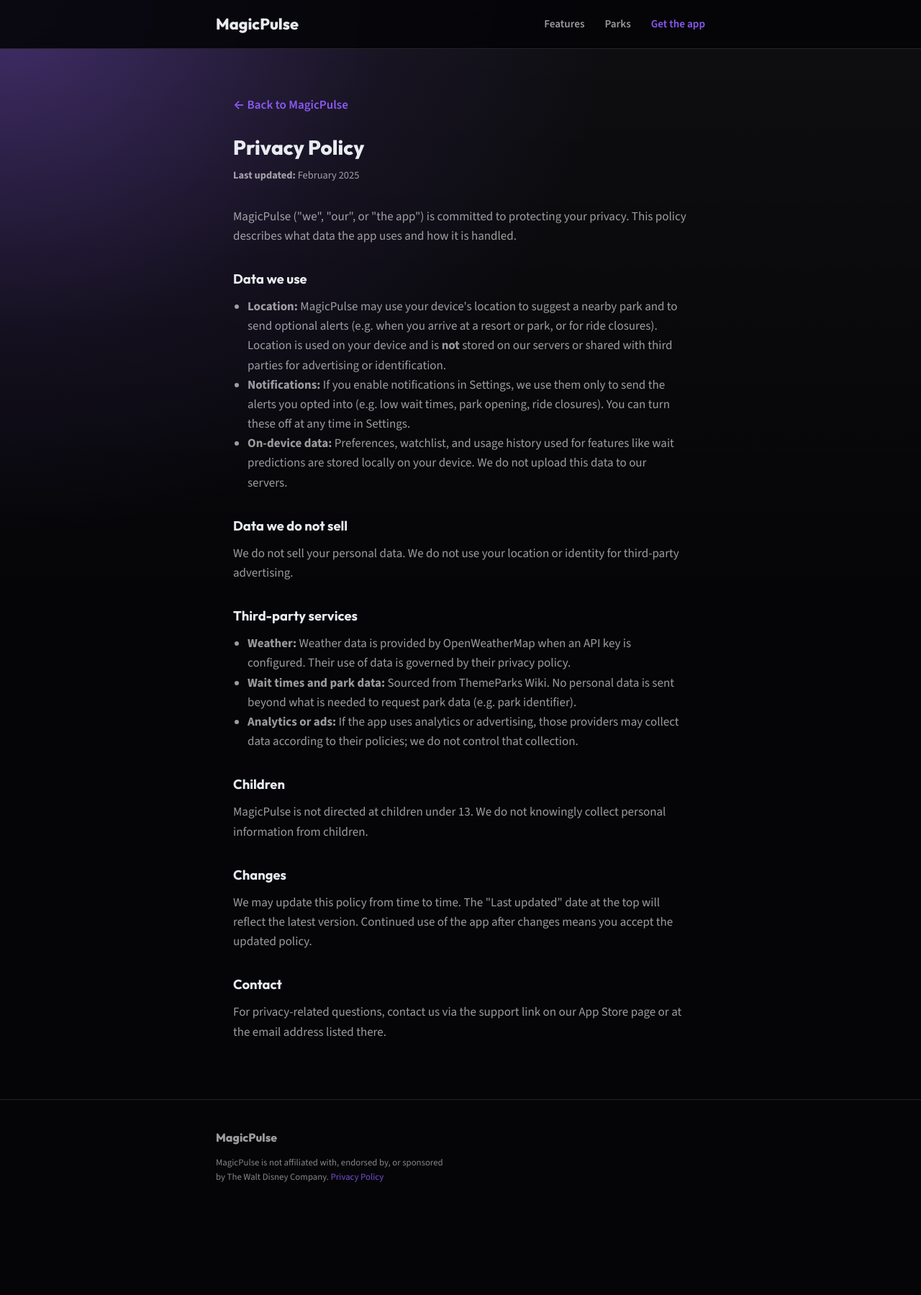
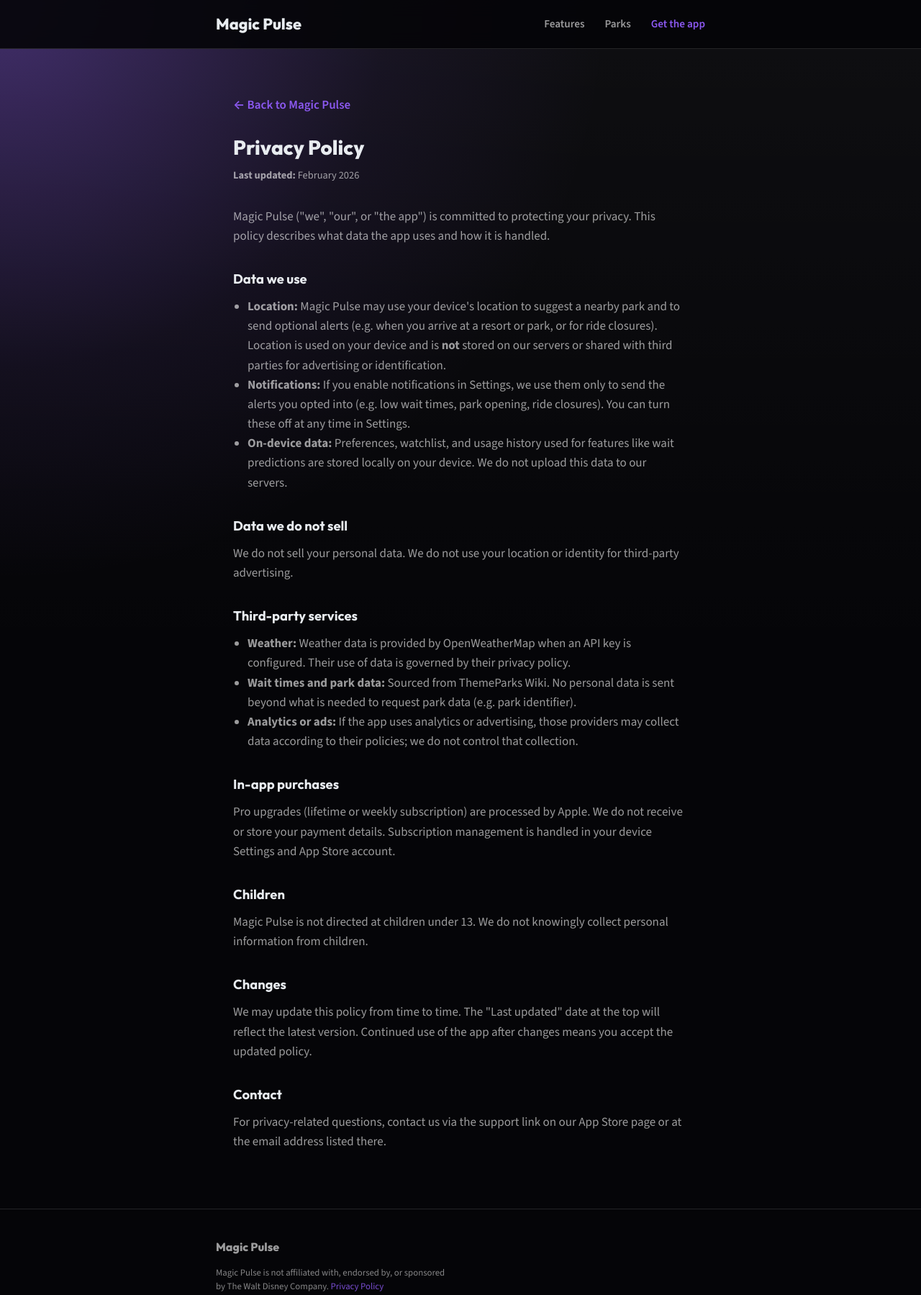
Before and after one commit to magicpulseapp/magicpulse-website, a plain HTML site: page privacy.html in a window 1280 px wide. Shown: the whole page at 72% size. Before the commit the page ends 1684 px from the top, so only its background shows below. Drawn offline with nearby package versions, Linux system fonts and the light colour scheme.

Commit message:
Update branding and site copy
Rename brand from “MagicPulse” to “Magic Pulse” across index.html and privacy.html; update meta descriptions and page titles, hero and CTA copy, footer text, and app download messaging. Bump Privacy Policy last-updated date to February 2026 and add an In-app purchases section describing Pro (lifetime or weekly) handling by Apple.

```diff
--- a/privacy.html
+++ b/privacy.html
@@ -3,8 +3,8 @@
 <head>
   <meta charset="UTF-8" />
   <meta name="viewport" content="width=device-width, initial-scale=1.0" />
-  <meta name="description" content="MagicPulse Privacy Policy — how we use location, notifications, and data." />
-  <title>Privacy Policy — MagicPulse</title>
+  <meta name="description" content="Magic Pulse Privacy Policy — how we use location, notifications, and data." />
+  <title>Privacy Policy — Magic Pulse</title>
   <link rel="preconnect" href="https://fonts.googleapis.com" />
   <link rel="preconnect" href="https://fonts.gstatic.com" crossorigin />
   <link href="https://fonts.googleapis.com/css2?family=Outfit:wght@400;500;600;700;800&family=Source+Sans+3:ital,wght@0,400;0,600;0,700;1,400&display=swap" rel="stylesheet" />
@@ -23,7 +23,7 @@
 <body>
   <header class="site-header">
     <div class="header-inner">
-      <a href="index.html" class="logo">MagicPulse</a>
+      <a href="index.html" class="logo">Magic Pulse</a>
       <nav class="nav">
         <a href="index.html#features">Features</a>
         <a href="index.html#parks">Parks</a>
@@ -37,15 +37,15 @@
 
   <main class="section">
     <article class="policy-body">
-      <a href="index.html" class="back">← Back to MagicPulse</a>
+      <a href="index.html" class="back">← Back to Magic Pulse</a>
       <h1>Privacy Policy</h1>
-      <p class="updated"><strong>Last updated:</strong> February 2025</p>
+      <p class="updated"><strong>Last updated:</strong> February 2026</p>
 
-      <p>MagicPulse ("we", "our", or "the app") is committed to protecting your privacy. This policy describes what data the app uses and how it is handled.</p>
+      <p>Magic Pulse ("we", "our", or "the app") is committed to protecting your privacy. This policy describes what data the app uses and how it is handled.</p>
 
       <h2>Data we use</h2>
       <ul>
-        <li><strong>Location:</strong> MagicPulse may use your device's location to suggest a nearby park and to send optional alerts (e.g. when you arrive at a resort or park, or for ride closures). Location is used on your device and is <strong>not</strong> stored on our servers or shared with third parties for advertising or identification.</li>
+        <li><strong>Location:</strong> Magic Pulse may use your device's location to suggest a nearby park and to send optional alerts (e.g. when you arrive at a resort or park, or for ride closures). Location is used on your device and is <strong>not</strong> stored on our servers or shared with third parties for advertising or identification.</li>
         <li><strong>Notifications:</strong> If you enable notifications in Settings, we use them only to send the alerts you opted into (e.g. low wait times, park opening, ride closures). You can turn these off at any time in Settings.</li>
         <li><strong>On-device data:</strong> Preferences, watchlist, and usage history used for features like wait predictions are stored locally on your device. We do not upload this data to our servers.</li>
       </ul>
@@ -60,8 +60,11 @@
         <li><strong>Analytics or ads:</strong> If the app uses analytics or advertising, those providers may collect data according to their policies; we do not control that collection.</li>
       </ul>
 
+      <h2>In-app purchases</h2>
+      <p>Pro upgrades (lifetime or weekly subscription) are processed by Apple. We do not receive or store your payment details. Subscription management is handled in your device Settings and App Store account.</p>
+
       <h2>Children</h2>
-      <p>MagicPulse is not directed at children under 13. We do not knowingly collect personal information from children.</p>
+      <p>Magic Pulse is not directed at children under 13. We do not knowingly collect personal information from children.</p>
 
       <h2>Changes</h2>
       <p>We may update this policy from time to time. The "Last updated" date at the top will reflect the latest version. Continued use of the app after changes means you accept the updated policy.</p>
@@ -73,8 +76,8 @@
 
   <footer class="site-footer">
     <div class="container">
-      <p class="footer-brand">MagicPulse</p>
-      <p class="footer-legal">MagicPulse is not affiliated with, endorsed by, or sponsored by The Walt Disney Company. <a href="privacy.html">Privacy Policy</a></p>
+      <p class="footer-brand">Magic Pulse</p>
+      <p class="footer-legal">Magic Pulse is not affiliated with, endorsed by, or sponsored by The Walt Disney Company. <a href="privacy.html">Privacy Policy</a></p>
     </div>
   </footer>
 
```
Also changed, not shown: index.html (+9 -9 lines).
